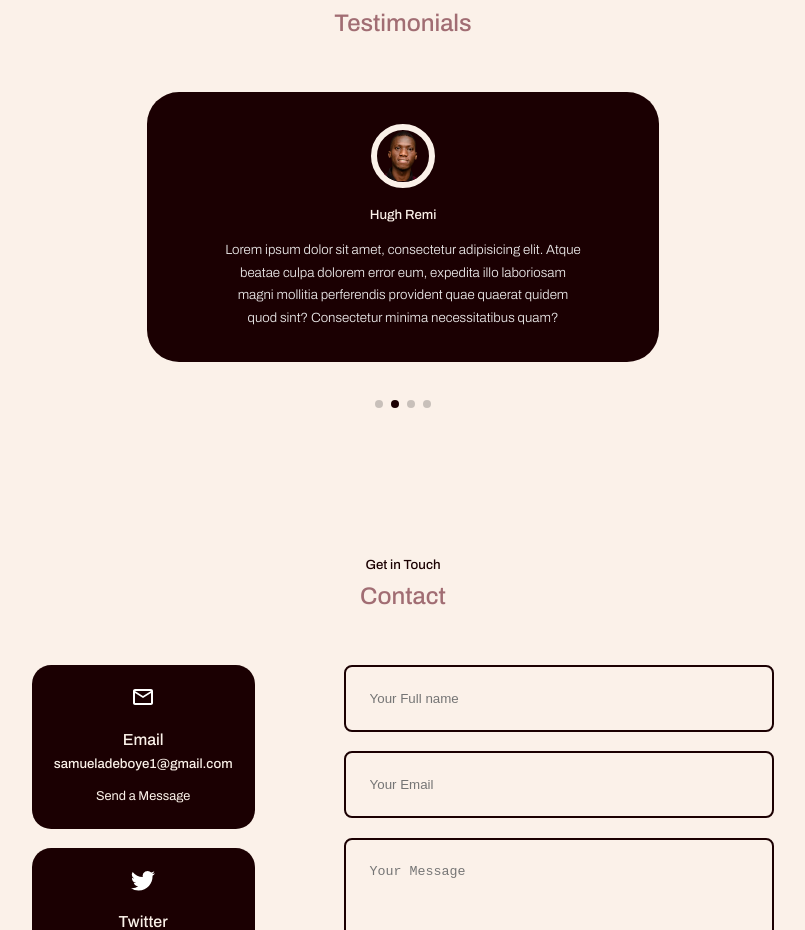
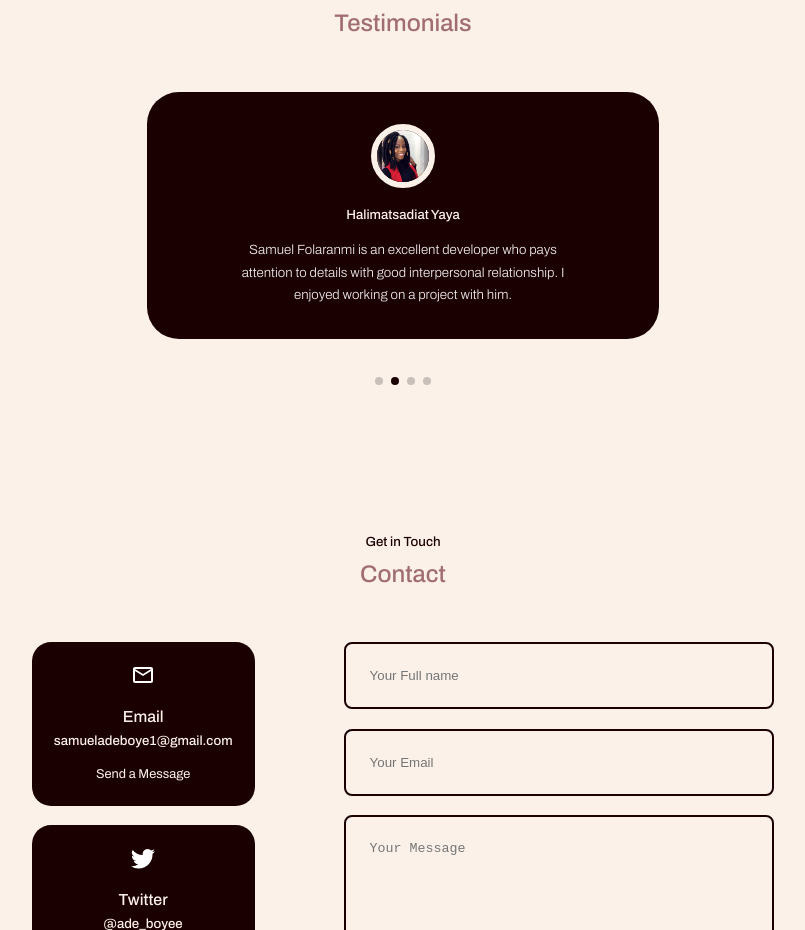
Before and after one commit to Boye95/boye-portfolio, a React (Create React App) app: page / in a window 1280 px wide. Shown: the part 4244-5174 px from the top of the page, without its empty margins (237-1042 px from the left). Built offline with nearby package versions, Linux system fonts and the light colour scheme.

Commit message:
add portfolio item cta

```diff
--- a/src/components/Portfolio/Portfolio.scss
+++ b/src/components/Portfolio/Portfolio.scss
@@ -55,6 +55,10 @@
                 .github {
                     color: $ForegroundDark;
                     border-color: $ForegroundDark;
+                    &:hover {
+                        color: $ForegroundWhite;
+                        border-color: $ForegroundWhite;
+                    }
                 }
 
                 .live {
--- a/src/components/Testimonials/Testimonials.jsx
+++ b/src/components/Testimonials/Testimonials.jsx
@@ -1,10 +1,10 @@
 import React from 'react'
 import './Testimonials.scss'
 
-import Avatar1 from '../../files/testimony.png'
-import Avatar2 from '../../files/testimony.png'
-import Avatar3 from '../../files/testimony.png'
-import Avatar4 from '../../files/testimony.png'
+import Avatar1 from '../../files/testimony.jpg'
+import Avatar2 from '../../files/testimony.jpg'
+import Avatar3 from '../../files/testimony.jpg'
+import Avatar4 from '../../files/testimony.jpg'
 import { Pagination, Autoplay } from 'swiper'
 import { Swiper, SwiperSlide } from 'swiper/react'
 import 'swiper/scss'
@@ -13,27 +13,27 @@ import 'swiper/scss/pagination'
 const data = [
   {
     avatar: Avatar1,
-    name: 'Ben Jackizz',
+    name: 'Halimatsadiat Yaya',
     review:
-      'Lorem ipsum dolor sit amet, consectetur adipisicing elit. Atque beatae culpa dolorem error eum, expedita illo laboriosam magni mollitia perferendis provident quae quaerat quidem quod sint? Consectetur minima necessitatibus quam?'
+      'Samuel Folaranmi is an excellent developer who pays attention to details with good interpersonal relationship. I enjoyed working on a project with him.'
   },
   {
     avatar: Avatar2,
-    name: 'Hugh  Remi',
+    name: 'Halimatsadiat Yaya',
     review:
-      'Lorem ipsum dolor sit amet, consectetur adipisicing elit. Atque beatae culpa dolorem error eum, expedita illo laboriosam magni mollitia perferendis provident quae quaerat quidem quod sint? Consectetur minima necessitatibus quam?'
+      'Samuel Folaranmi is an excellent developer who pays attention to details with good interpersonal relationship. I enjoyed working on a project with him.'
   },
   {
     avatar: Avatar3,
-    name: 'Ajayi Ogidiolu',
+    name: 'Halimatsadiat Yaya',
     review:
-      'Lorem ipsum dolor sit amet, consectetur adipisicing elit. Atque beatae culpa dolorem error eum, expedita illo laboriosam magni mollitia perferendis provident quae quaerat quidem quod sint? Consectetur minima necessitatibus quam?'
+      'Samuel Folaranmi is an excellent developer who pays attention to details with good interpersonal relationship. I enjoyed working on a project with him.'
   },
   {
     avatar: Avatar4,
-    name: 'Baba Sule',
+    name: 'Halimatsadiat Yaya',
     review:
-      'Lorem ipsum dolor sit amet, consectetur adipisicing elit. Atque beatae culpa dolorem error eum, expedita illo laboriosam magni mollitia perferendis provident quae quaerat quidem quod sint? Consectetur minima necessitatibus quam?'
+      'Samuel Folaranmi is an excellent developer who pays attention to details with good interpersonal relationship. I enjoyed working on a project with him.'
   }
 ]
 
```
Also changed, not shown: src/files/testimony.jpg (added).
